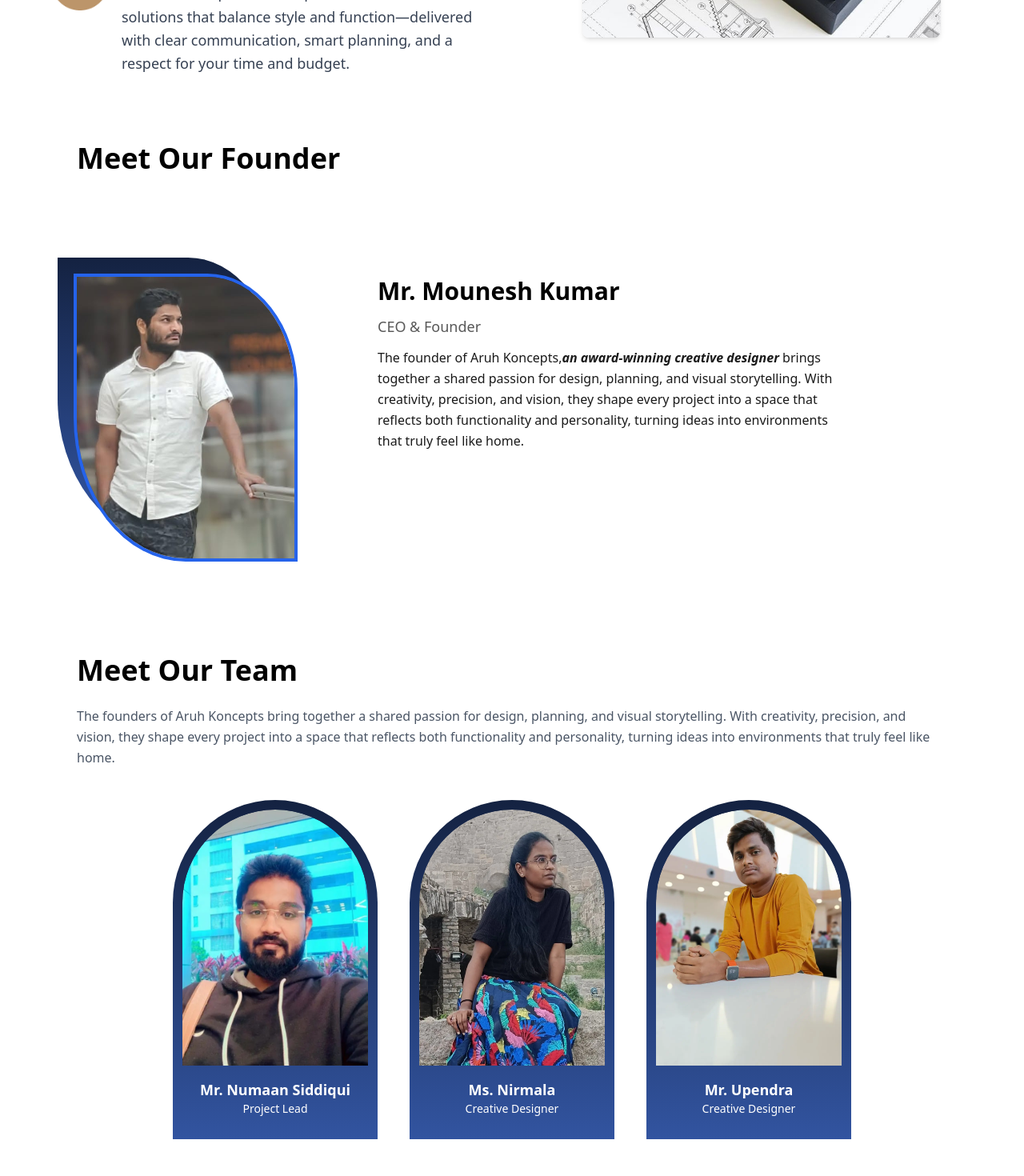
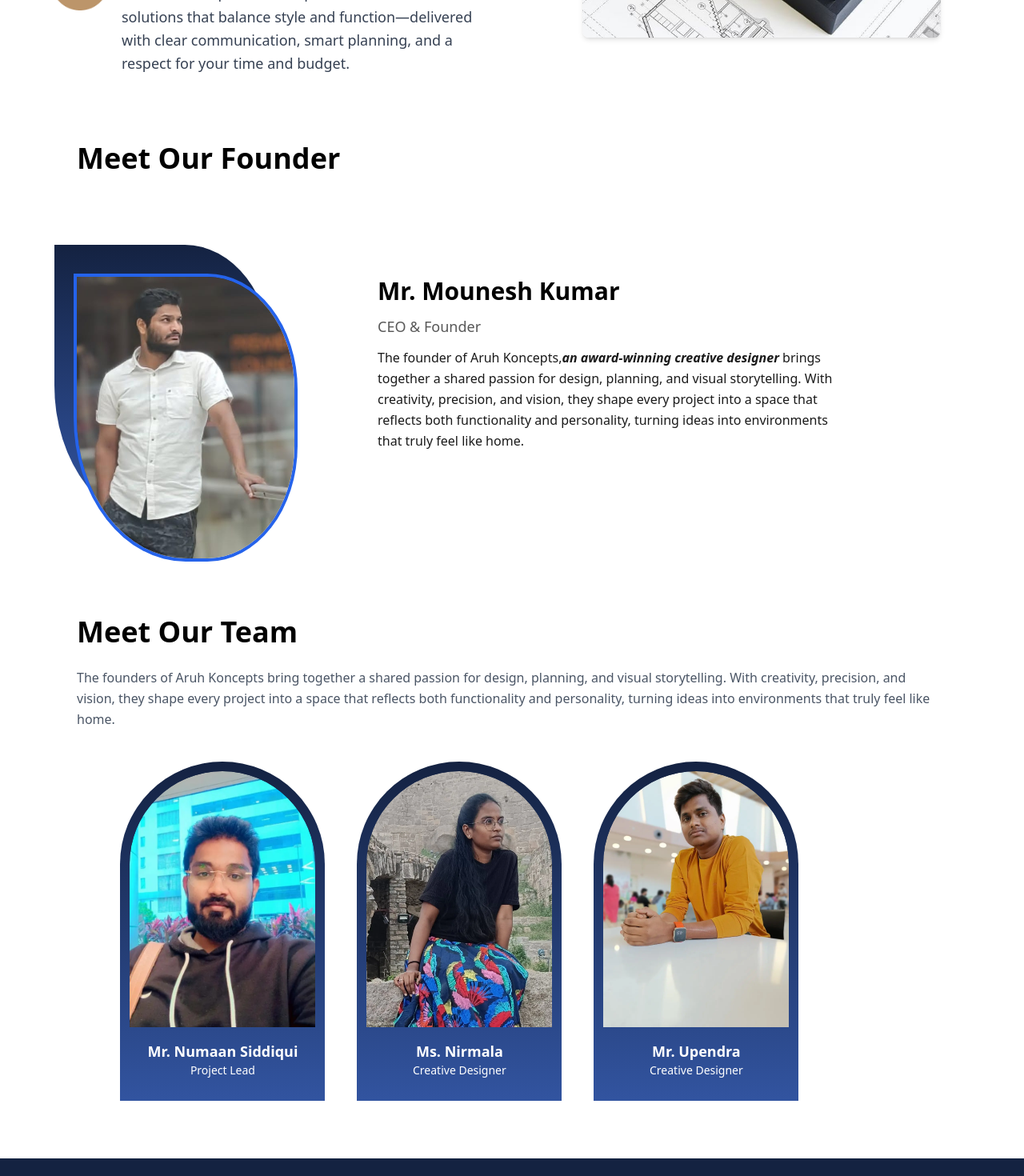
Before and after one commit to aruhkoncepts25/AruhKoncepts, a React (Vite) app in the folder Client/: page /about in a window 1280 px wide. Shown: the part 1520-2990 px from the top of the page at 80% size. Built offline with nearby package versions, Linux system fonts and the light colour scheme; a web font is replaced by a local one.

Commit message:
Changes FUlly

```diff
--- a/Client/src/Components/AboutUs.jsx
+++ b/Client/src/Components/AboutUs.jsx
@@ -130,18 +130,18 @@ const AboutUs = () => {
         {/* // Meet our Founder  */}
 
         <section className="bg-white">
-  <div className="w-[90%] py-12 mx-auto px-4 sm:px-6 lg:px-8">
-    <h2 className="text-3xl lg:text-4xl font-bold text-black mb-10 text-center md:text-start">
+          <div className="w-[90%]  mx-auto mt-12 px-4 sm:px-6 lg:px-8">
+            <h2 className="text-3xl lg:text-4xl font-bold text-black mb-10 text-start">
               Meet Our Founder
             </h2>
 
-    <div className="max-w-6xl mx-auto mt-32">
+            <div className="max-w-6xl mx-auto mt-24 md:mt-32">
               <div className="flex flex-col md:flex-row items-center md:items-start justify-center gap-y-10 md:gap-x-22">
                 {/* Image Section */}
-        <div className="relative w-64 h-96 sm:w-68 sm:h-[22rem]">
+                <div className="relative w-60 h-96 sm:w-68 sm:h-[22rem]">
                   {/* Gradient Background Shape */}
                   <div
-            className="absolute -top-6 -left-6 w-full h-full rounded-tl-[0%] rounded-tr-[40%] rounded-br-[50%] rounded-bl-[50%]"
+                    className="absolute -top-10 -left-7 w-full h-full rounded-tl-[0%] rounded-tr-[40%] rounded-br-[50%] rounded-bl-[50%]"
                     style={{
                       background:
                         'linear-gradient(180deg, rgba(20, 34, 65, 1) 0%, rgba(51, 87, 167, 1) 100%)',
@@ -150,7 +150,7 @@ const AboutUs = () => {
 
                   {/* Blue Outline + Image */}
                   <div
-            className="relative w-full h-full rounded-tl-[0%] rounded-tr-[40%] rounded-br-[0%] rounded-bl-[50%] overflow-hidden"
+                    className="relative w-full h-full rounded-tl-[0%] rounded-tr-[40%] rounded-br-[40%] rounded-bl-[50%] overflow-hidden"
                     style={{
                       boxShadow: '0 0 0 4px #2563eb', // blue-600
                     }}
@@ -198,11 +198,11 @@ const AboutUs = () => {
 
 
 
-<div className="mt-10 flex justify-center">
+            <div className="mt-10 flex justify-start">
               {/* <div className="grid grid-cols-1 sm:grid-cols-2 md:grid-cols-3 lg:grid-cols-4 gap-8"> */}
-<div className="max-w-6xl mx-auto px-4">
+              <div className="w-[90%] mx-auto">
 
-<div className="flex flex-wrap justify-center gap-10">
+                <div className="w-full flex flex-wrap justify-center md:justify-start gap-10">
                   {team.map((member, index) => (
                     <div
                       key={index}
```
Lines whose indentation alone changed are shown as unchanged.
